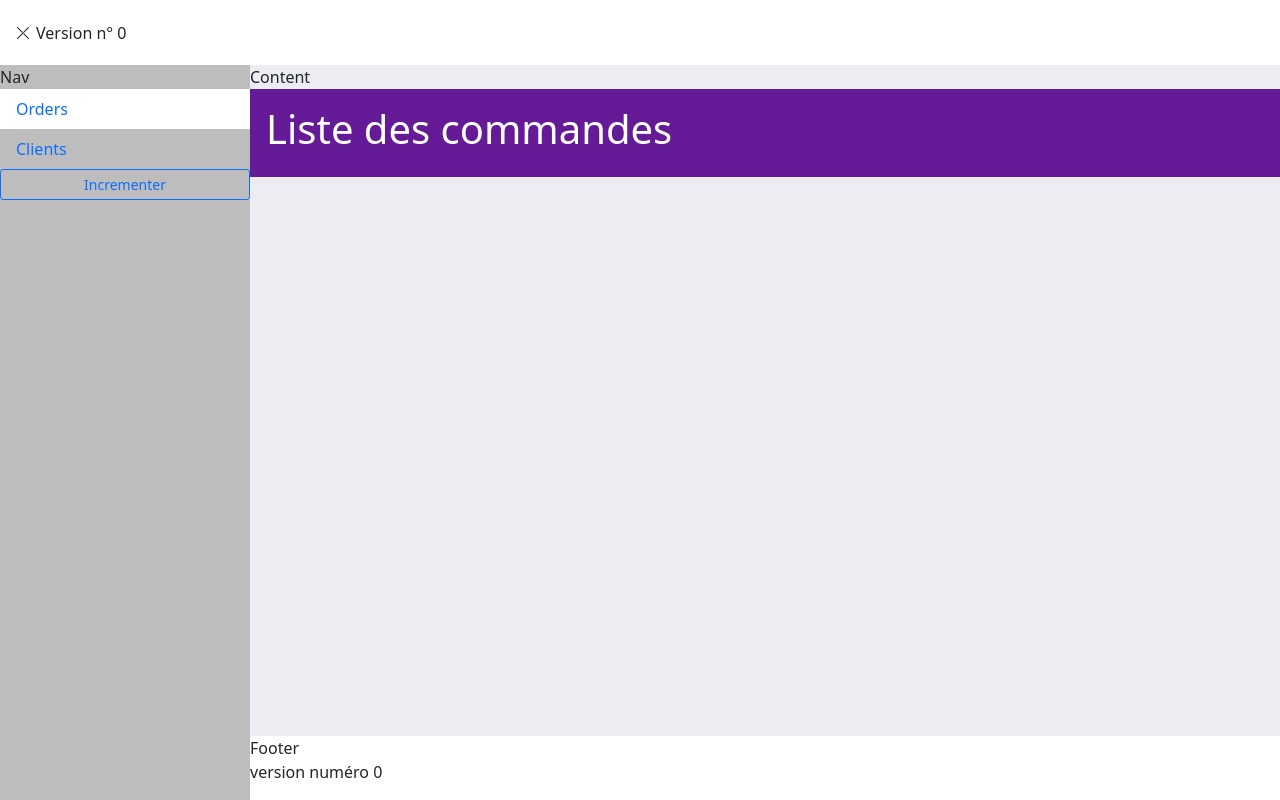
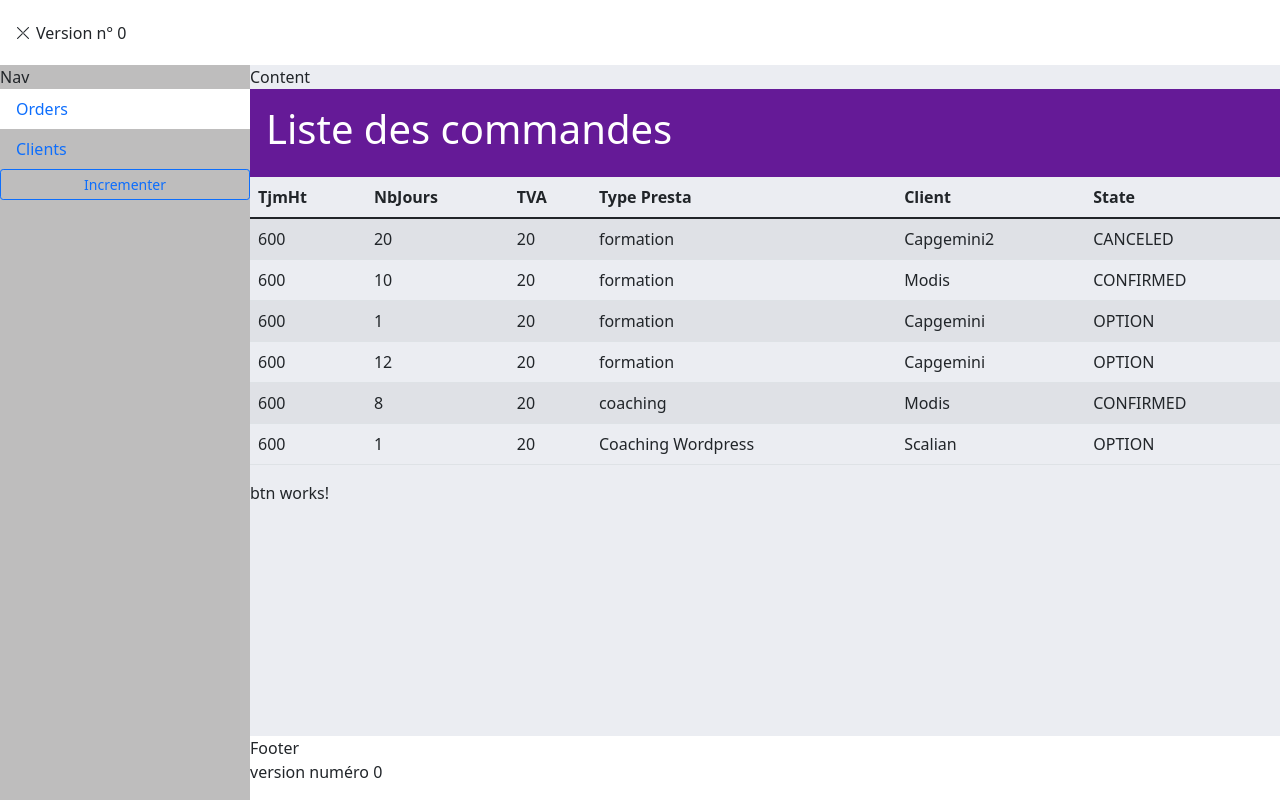
Before and after one commit to Lsdla/simplon-commande-CDA, an Angular app: page /orders in a window 1280 px wide. Built offline with nearby package versions, Linux system fonts and the light colour scheme; data requests are answered from the project's data file.

Commit message:
21)- composant stupides qui permet l'affichage des données. Possiblité d'ajouter spinners avec bootstrap pour le loading.

```diff
--- a/src/app/orders/pages/page-list-orders/page-list-orders.component.html
+++ b/src/app/orders/pages/page-list-orders/page-list-orders.component.html
@@ -1 +1,6 @@
-<app-template-full-width [title]="'Liste des commandes'"></app-template-full-width>
+<app-template-full-width [title]="'Liste des commandes'" *ngIf="parentCollection">
+  <app-table-light
+    [headers]="parentHeaders"
+    [collection]="parentCollection"></app-table-light>
+  <app-btn></app-btn>
+</app-template-full-width>
--- a/src/app/orders/pages/page-list-orders/page-list-orders.component.ts
+++ b/src/app/orders/pages/page-list-orders/page-list-orders.component.ts
@@ -9,14 +9,17 @@
 })
 export class PageListOrdersComponent implements OnInit {
 
-  public collection!: Order[];
-  constructor(private ordersService: OrdersService) { }
+  public parentCollection!: Order[];
+  public parentHeaders: string[];
+  constructor(private ordersService: OrdersService) {
+    this.parentHeaders = ["TjmHt", "NbJours", "TVA", "Type Presta", "Client", "State"];
+  }
 
   ngOnInit(): void {
     this.ordersService.collection$.subscribe(
       (data: Order[]) => {
-        this.collection = [...data];
-        console.log(this.collection = [...data]);
+        this.parentCollection = [...data];
+        console.log(this.parentCollection = [...data]);
       }
     )
   }
--- /dev/null
+++ b/src/app/shared/components/btn/btn.component.html
@@ -0,0 +1 @@
+<p>btn works!</p>
--- /dev/null
+++ b/src/app/shared/components/btn/btn.component.ts
@@ -0,0 +1,15 @@
+import { Component, OnInit } from '@angular/core';
+
+@Component({
+  selector: 'app-btn',
+  templateUrl: './btn.component.html',
+  styleUrls: ['./btn.component.scss']
+})
+export class BtnComponent implements OnInit {
+
+  constructor() { }
+
+  ngOnInit(): void {
+  }
+
+}
--- /dev/null
+++ b/src/app/shared/components/table-light/table-light.component.html
@@ -0,0 +1,17 @@
+<table class="table table-striped">
+  <thead>
+  <tr>
+    <th *ngFor="let header of headers">{{ header }}</th>
+  </tr>
+  </thead>
+  <tbody>
+  <tr *ngFor="let order of collection">
+    <td>{{ order.tjmHt }}</td>
+    <td>{{ order.nbJours }}</td>
+    <td>{{ order.tva }}</td>
+    <td>{{ order.typePresta }}</td>
+    <td>{{ order.client }}</td>
+    <td>{{ order.state }}</td>
+  </tr>
+  </tbody>
+</table>
--- /dev/null
+++ b/src/app/shared/components/table-light/table-light.component.ts
@@ -0,0 +1,18 @@
+import {Component, Input, OnInit} from '@angular/core';
+import {Order} from "../../../core/models/order";
+
+@Component({
+  selector: 'app-table-light',
+  templateUrl: './table-light.component.html',
+  styleUrls: ['./table-light.component.scss']
+})
+export class TableLightComponent implements OnInit {
+
+  @Input() public headers!: string[];
+  @Input() public collection!: Order[];
+  constructor() { }
+
+  ngOnInit(): void {
+  }
+
+}
```
Also changed, not shown: src/app/shared/shared.module.ts (+9 -2 lines), src/app/shared/components/btn/btn.component.scss (added), src/app/shared/components/table-light/table-light.component.scss (added), 2 other files (tests, documents, lock files or other folders).
